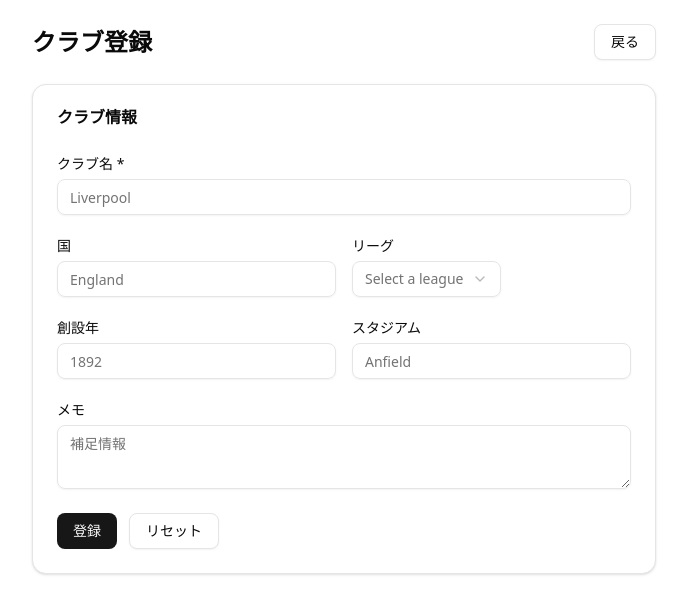
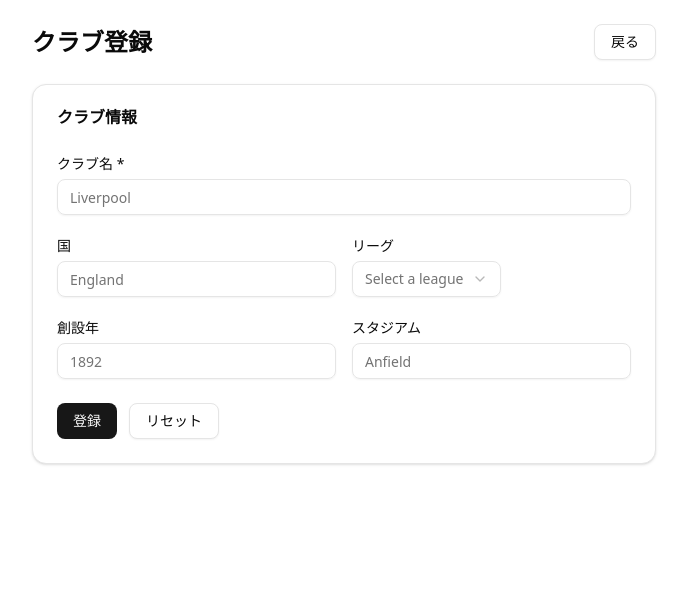
Before and after one commit to sakuya10969/transfer-desk, a Next.js app: page /clubs/new in a window 1280 px wide. Shown: the top 614 px of the page, without its empty margins (296-983 px from the left). Built offline with nearby package versions, Linux system fonts and the light colour scheme; what react-relay would draw is missing.

Commit message:
delete: note input

```diff
--- a/app/clubs/new/page.tsx
+++ b/app/clubs/new/page.tsx
@@ -47,7 +47,6 @@ const formSchema = z.object({
       { message: "創設年は1800〜2100の整数" },
     ),
   stadium: z.string().max(120).optional(),
-  note: z.string().max(500).optional(),
 });
 
 type FormValues = z.infer<typeof formSchema>;
@@ -64,7 +63,6 @@ export default function NewClubPage() {
       league: "",
       foundedYear: "",
       stadium: "",
-      note: "",
     },
   });
 
@@ -216,20 +214,6 @@ export default function NewClubPage() {
                 />
               </div>
 
-              <FormField
-                control={form.control}
-                name="note"
-                render={({ field }) => (
-                  <FormItem>
-                    <FormLabel>メモ</FormLabel>
-                    <FormControl>
-                      <Textarea placeholder="補足情報" {...field} />
-                    </FormControl>
-                    <FormMessage />
-                  </FormItem>
-                )}
-              />
-
               <div className="flex gap-3">
                 <Button
                   type="submit"
```
